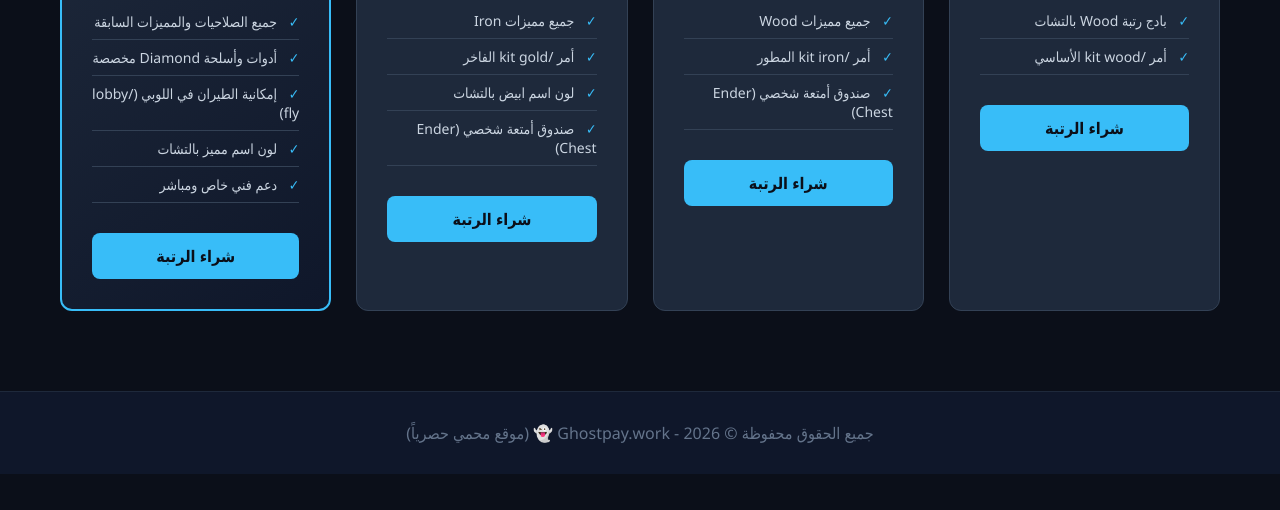
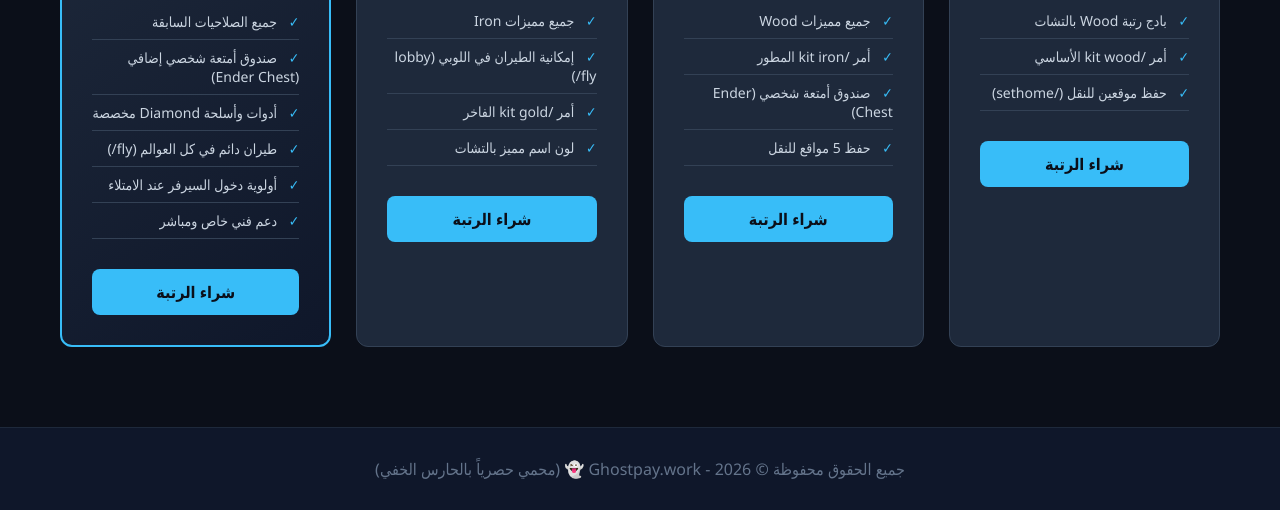
Before and after one commit to azozyi251-commits/ghostpay, a website: page index.html in a window 1280 px wide. Shown: the part 598-1108 px from the top of the page. Before the commit the page ends 1072 px from the top, so only its background shows below. Drawn offline with Linux system fonts and the light colour scheme.

Commit message:
Update title and features in index.html

```diff
--- a/index.html
+++ b/index.html
@@ -3,7 +3,7 @@
 <head>
     <meta charset="UTF-8">
     <meta name="viewport" content="width=device-width, initial-scale=1.0">
-    <title>Ghostpay.work | متجر الرتب الأسطورية (حماية مشددة)</title>
+    <title>Ghostpay.work | متجر الرتب الأسطورية</title>
     <style>
         * {
             margin: 0;
@@ -125,6 +125,7 @@
             border-bottom: 1px solid #334155;
             color: #cbd5e1;
             font-size: 14px;
+            direction: rtl;
         }
         .features li::before {
             content: "✓ ";
@@ -181,6 +182,7 @@
                 <ul class="features">
                     <li>بادج رتبة Wood بالتشات</li>
                     <li>أمر /kit wood الأساسي</li>
+                    <li>حفظ موقعين للنقل (/sethome)</li>
                 </ul>
                 <a href="#buy" class="btn">شراء الرتبة</a>
             </div>
@@ -193,6 +195,7 @@
                     <li>جميع مميزات Wood</li>
                     <li>أمر /kit iron المطور</li>
                     <li>صندوق أمتعة شخصي (Ender Chest)</li>
+                    <li>حفظ 5 مواقع للنقل</li>
                 </ul>
                 <a href="#buy" class="btn">شراء الرتبة</a>
             </div>
@@ -203,9 +206,9 @@
                 <div class="price">30$ <span>/ شهرياً</span></div>
                 <ul class="features">
                     <li>جميع مميزات Iron</li>
+                    <li>إمكانية الطيران في اللوبي (lobby fly/)</li>
                     <li>أمر /kit gold الفاخر</li>
-                    <li>لون اسم ابيض بالتشات</li>
-                    <li>صندوق أمتعة شخصي (Ender Chest)</li>
+                    <li>لون اسم مميز بالتشات</li>
                 </ul>
                 <a href="#buy" class="btn">شراء الرتبة</a>
             </div>
@@ -216,10 +219,11 @@
                 <h3>Diamond 💎</h3>
                 <div class="price">60$ <span>/ دائمة</span></div>
                 <ul class="features">
-                    <li>جميع الصلاحيات والمميزات السابقة</li>
+                    <li>جميع الصلاحيات السابقة</li>
+                    <li>صندوق أمتعة شخصي إضافي (Ender Chest)</li>
                     <li>أدوات وأسلحة Diamond مخصصة</li>
-                    <li>إمكانية الطيران في اللوبي (/lobby fly)</li>
-                    <li>لون اسم مميز بالتشات</li>
+                    <li>طيران دائم في كل العوالم (fly/)</li>
+                    <li>أولوية دخول السيرفر عند الامتلاء</li>
                     <li>دعم فني خاص ومباشر</li>
                 </ul>
                 <a href="#buy" class="btn">شراء الرتبة</a>
@@ -228,27 +232,25 @@
     </div>
 
     <footer>
-        <p>جميع الحقوق محفوظة © 2026 - Ghostpay.work 👻 (موقع محمي حصرياً)</p>
+        <p>جميع الحقوق محفوظة © 2026 - Ghostpay.work 👻 (محمي حصرياً بالحارس الخفي)</p>
     </footer>
 
-    <!-- سكربت الحماية المتقدم لصد المحاولات -->
+    <!-- سكربت الحماية المتقدم -->
     <script>
         // 1. منع النقر بالزر الأيمن
         document.addEventListener('contextmenu', function(e) {
             e.preventDefault();
-            alert('حماية النظام: النقر بالزر الأيمن غير مسموح في هذا الموقع! 🛡️');
         });
 
-        // 2. منع اختصارات المطورين وسرقة الأكواد (F12, Ctrl+U, Ctrl+Shift+I, Ctrl+S)
+        // 2. منع اختصارات المطورين وسرقة الأكواد
         document.addEventListener('keydown', function(e) {
             if (
                 e.keyCode === 123 || // F12
                 (e.ctrlKey && e.shiftKey && (e.keyCode === 73 || e.keyCode === 74)) || // Ctrl+Shift+I / J
-                (e.ctrlKey && e.keyCode === 85) || // Ctrl+U (عرض مصدر الصفحة)
-                (e.ctrlKey && e.keyCode === 83)    // Ctrl+S (حفظ الصفحة)
+                (e.ctrlKey && e.keyCode === 85) || // Ctrl+U
+                (e.ctrlKey && e.keyCode === 83)    // Ctrl+S
             ) {
                 e.preventDefault();
-                alert('عذراً يا إمبراطور، هذا الإجراء محظور حمايةً للملكية الفكرية! ⚙️');
                 return false;
             }
         });
@@ -256,7 +258,6 @@
         // 3. منع سحب ونسخ النصوص
         document.addEventListener('copy', function(e) {
             e.preventDefault();
-            alert('النسخ محظور! محتويات Ghostpay.work مؤمنة بالكامل. 🔒');
         });
     </script>
 
```
